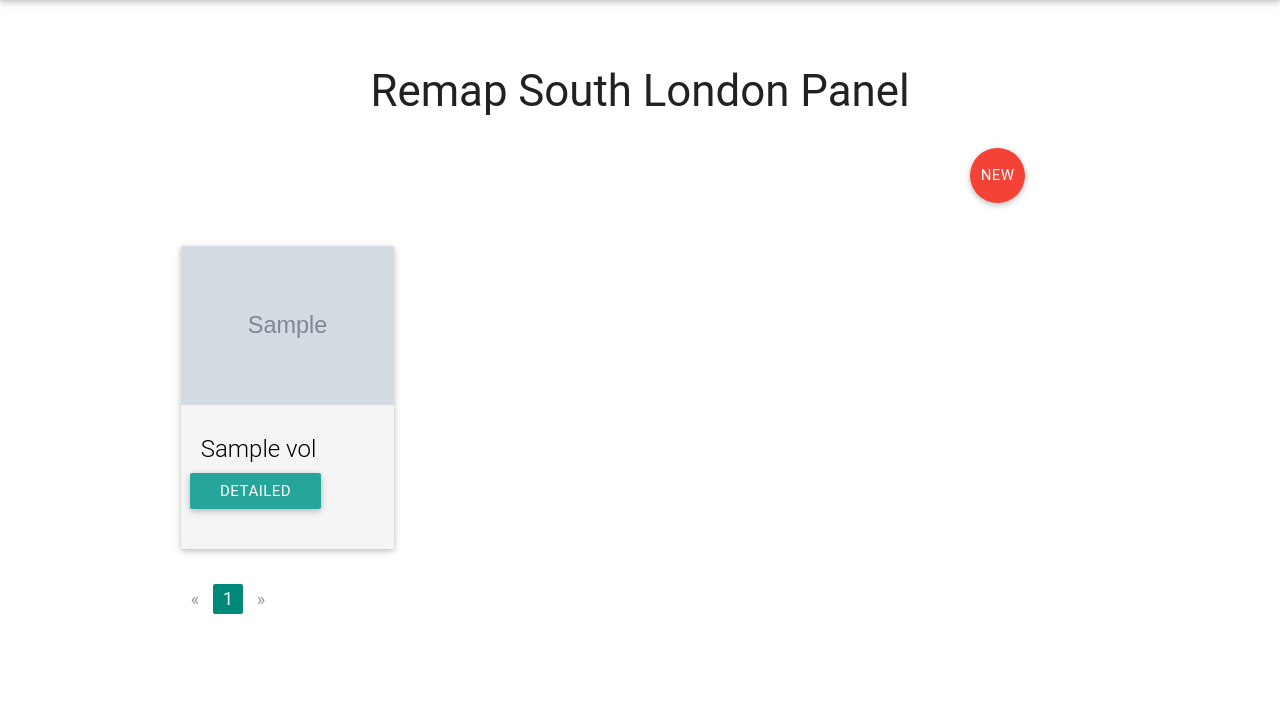
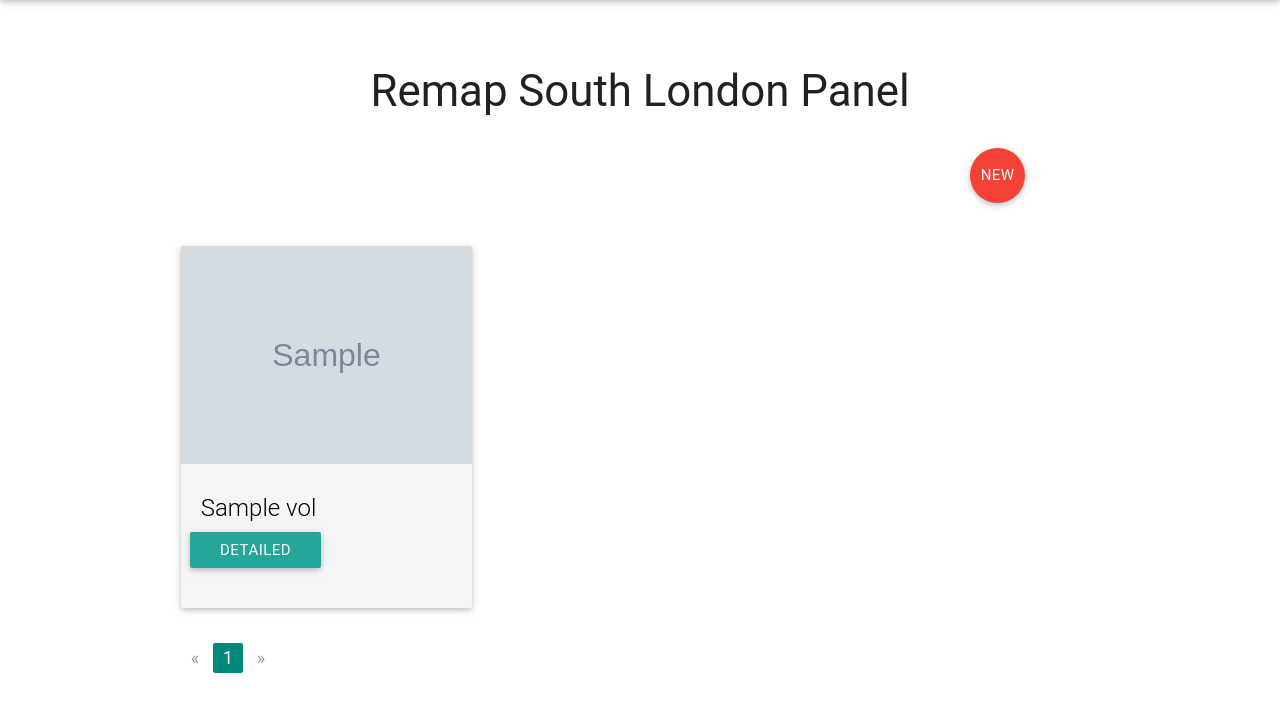
Before and after one commit to MDubul/remap, a Python web app: template app/templates/profiles.html in a window 1280 px wide. Shown: the part 64-776 px from the top of the page. Run offline with Jinja, Linux system fonts and the light colour scheme; the template is opened without the code that fills it: most values are stand-ins (such as "Sample title", 1, 10 or a date in 2020); grey boxes marked "Sample" are stand-in pictures; some libraries are stand-ins or nearby versions; some web fonts are replaced.

Commit message:
reposive container for profile page

```diff
--- a/app/templates/_profiles.html
+++ b/app/templates/_profiles.html
@@ -1,5 +1,5 @@
 {% for vol in vol %}
-<div class="col s3">
+<div class="col l4 s12 m6">
   <div class="card hoverable grey lighten-4">
     <div class="card-image">
       <img class="responsive-imge" src="{{ vol.gravatar(size=350) }}" >
```
